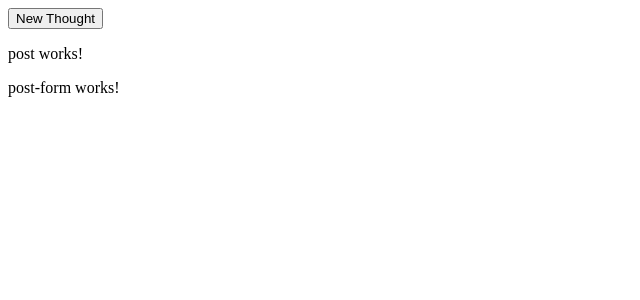
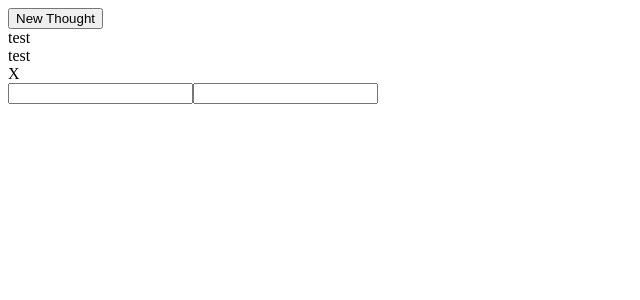
Before and after one commit to madeleinedippenaar/social-post, an Angular app: page / in a window 1280 px wide. Both pictures are taken after a click on the button "New Thought". Shown: the top 300 px of the page, without its empty margins (0-640 px from the left). Built offline with nearby package versions, Linux system fonts and the light colour scheme.

Commit message:
added both post inputs

```diff
--- a/src/app/app.module.ts
+++ b/src/app/app.module.ts
@@ -6,6 +6,7 @@ import { AppComponent } from './app.component';
 import { SocialPostsComponent } from './shared/components/social-posts/social-posts.component';
 import { PostComponent } from './shared/components/post/post.component';
 import { PostFormComponent } from './shared/components/post-form/post-form.component';
+import { FormsModule } from '@angular/forms';
 
 @NgModule({
   declarations: [
@@ -16,7 +17,8 @@ import { PostFormComponent } from './shared/components/post-form/post-form.compo
   ],
   imports: [
     BrowserModule,
-    AppRoutingModule
+    AppRoutingModule,
+    FormsModule
   ],
   providers: [],
   bootstrap: [AppComponent]
--- a/src/app/shared/components/post-form/post-form.component.html
+++ b/src/app/shared/components/post-form/post-form.component.html
@@ -1 +1,4 @@
-<p>post-form works!</p>
+<div>
+    <input [(ngModel)]="post.title" />
+    <input [(ngModel)]="post.thoughts" />
+</div>
--- a/src/app/shared/components/post-form/post-form.component.ts
+++ b/src/app/shared/components/post-form/post-form.component.ts
@@ -1,4 +1,5 @@
 import { Component, OnInit } from '@angular/core';
+import { Post } from '../../models/social';
 
 @Component({
   selector: 'app-post-form',
@@ -7,6 +8,8 @@ import { Component, OnInit } from '@angular/core';
 })
 export class PostFormComponent implements OnInit {
 
+  post: Post = {title: '', thoughts: ''};
+
   constructor() { }
 
   ngOnInit(): void {
--- a/src/app/shared/components/post/post.component.html
+++ b/src/app/shared/components/post/post.component.html
@@ -1 +1,5 @@
-<p>post works!</p>
+<div>
+    <div>{{post.title}}</div>
+    <div>{{post.thoughts}}</div>
+    <div>X</div>
+</div>
--- a/src/app/shared/components/post/post.component.ts
+++ b/src/app/shared/components/post/post.component.ts
@@ -8,7 +8,7 @@ import { Post } from '../../models/social';
 })
 export class PostComponent implements OnInit {
 
-  @Input() post: Post = {title: '', thoughts: ''};
+  @Input() post: Post = {title: '', thoughts: ''}
 
   constructor() { }
 
--- a/src/app/shared/components/social-posts/social-posts.component.html
+++ b/src/app/shared/components/social-posts/social-posts.component.html
@@ -1,3 +1,3 @@
 <button (click)="showPostForm = !showPostForm">New Thought</button>
-<app-post *ngFor="let post of posts"></app-post>
+<app-post *ngFor="let post of posts" [post]="post"></app-post>
 <app-post-form *ngIf="showPostForm" ></app-post-form>
```
